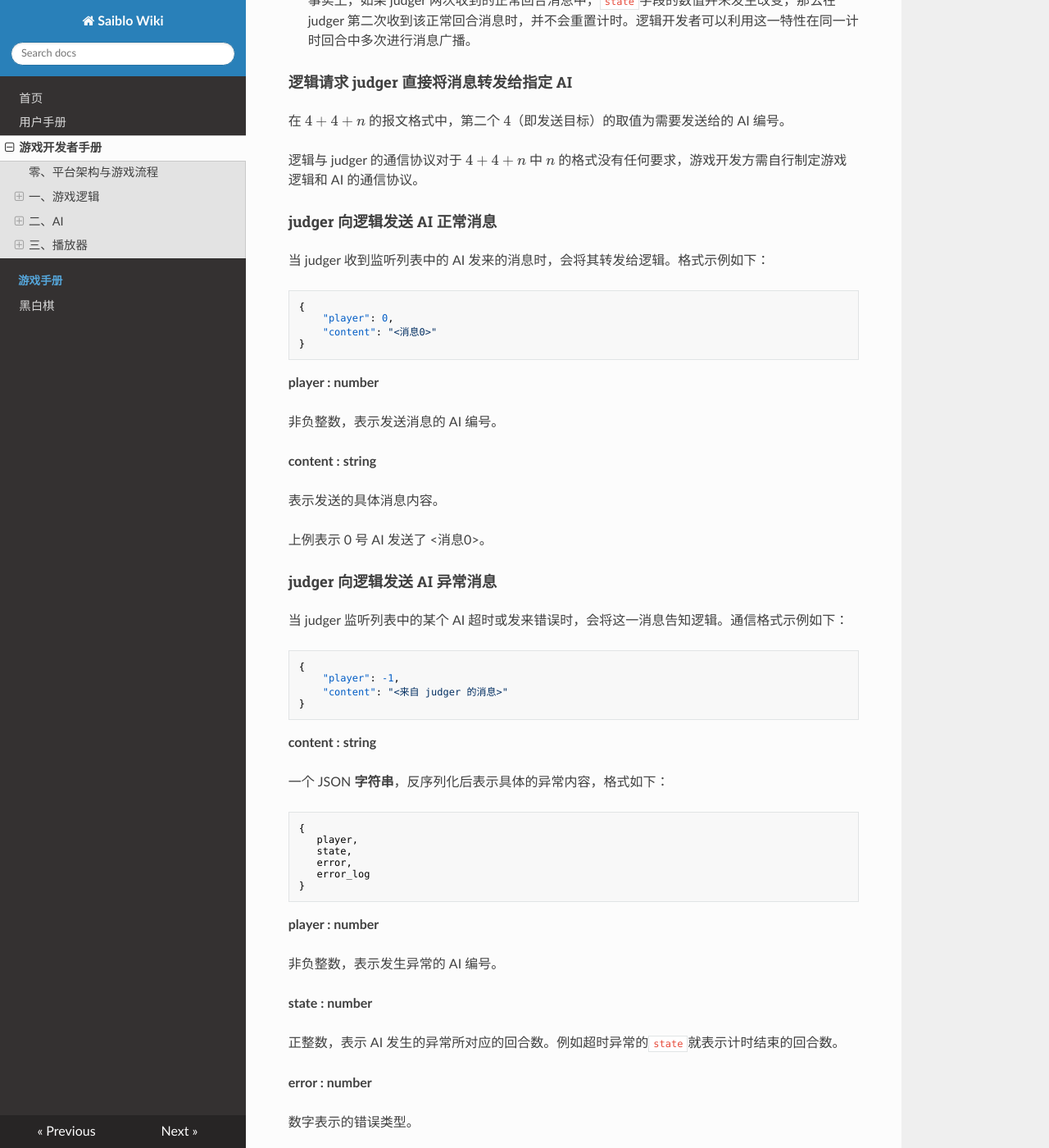
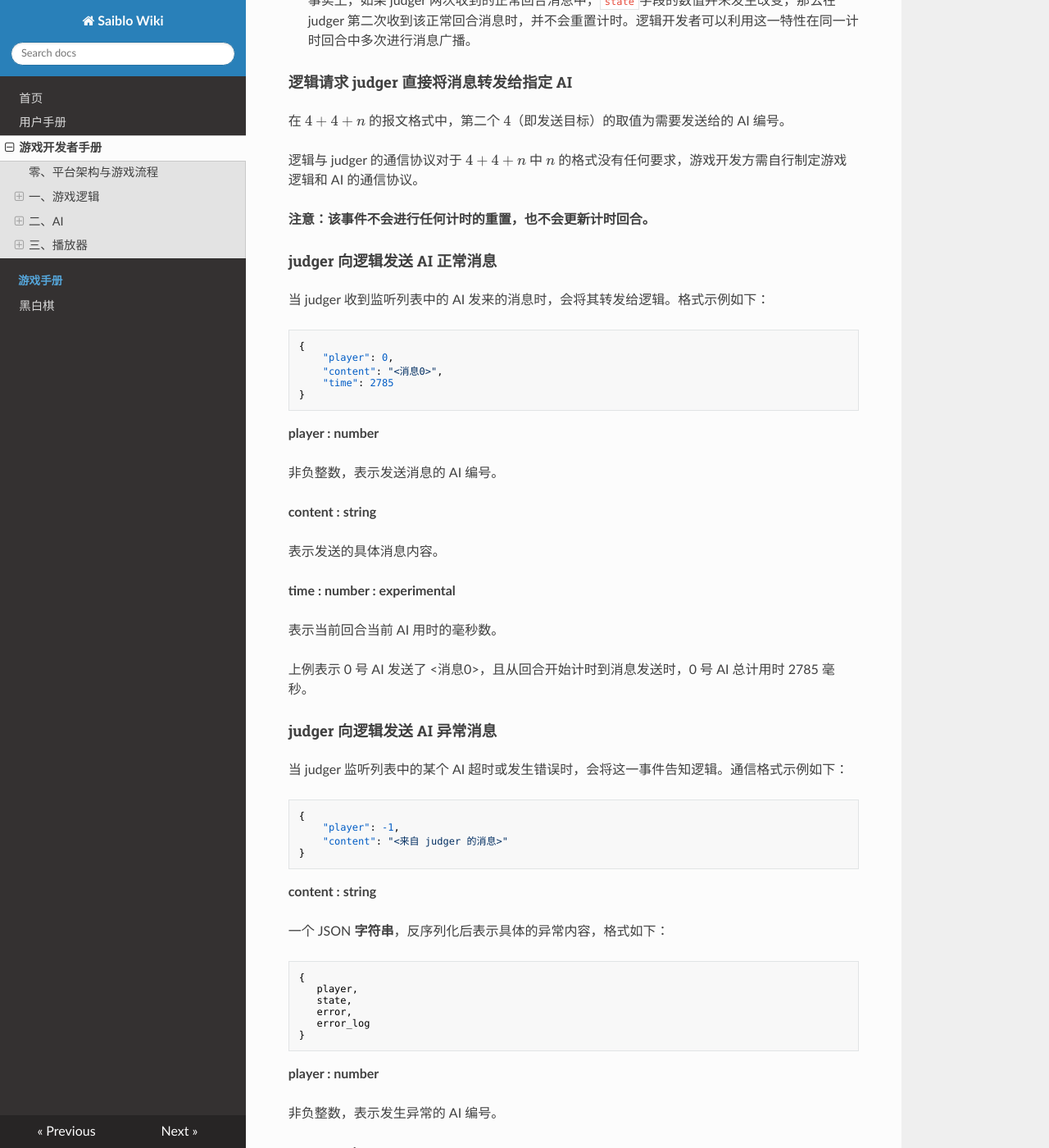
Before and after one commit to saiblo/saiblo-docs, an MkDocs documentation site: the page built from docs/developer/developer.md, in a window 1280 px wide and 1400 px high, scrolled down 5214 px. Shown: the whole window at 82% size. Built offline with MkDocs 1.6.1, drawn with Linux system fonts in a browser that asks for light colours; nearby versions of some CDN libraries; some of the changed text lies outside the part shown.

Commit message:
fix: fix typos

````diff
--- a/docs/developer/developer.md
+++ b/docs/developer/developer.md
@@ -152,6 +152,8 @@ judger 允许在同一回合中同时监听多个 AI，**但在实际操作中
 
 逻辑与 judger 的通信协议对于 $4+4+n$ 中 $n$ 的格式没有任何要求，游戏开发方需自行制定游戏逻辑和 AI 的通信协议。
 
+**注意：该事件不会进行任何计时的重置，也不会更新计时回合。**
+
 #### judger 向逻辑发送 AI 正常消息
 
 当 judger 收到监听列表中的 AI 发来的消息时，会将其转发给逻辑。格式示例如下：
@@ -159,7 +161,8 @@ judger 允许在同一回合中同时监听多个 AI，**但在实际操作中
 ```JSON
 {
     "player": 0,
-    "content": "<消息0>"
+    "content": "<消息0>",
+    "time": 2785
 }
 ```
 
@@ -171,11 +174,15 @@ judger 允许在同一回合中同时监听多个 AI，**但在实际操作中
 
 表示发送的具体消息内容。
 
-上例表示 0 号 AI 发送了 <消息0>。
+**time : number : experimental**
+
+表示当前回合当前 AI 用时的毫秒数。
+
+上例表示 0 号 AI 发送了 <消息0>，且从回合开始计时到消息发送时，0 号 AI 总计用时 2785 毫秒。
 
 #### judger 向逻辑发送 AI 异常消息
 
-当 judger 监听列表中的某个 AI 超时或发来错误时，会将这一消息告知逻辑。通信格式示例如下：
+当 judger 监听列表中的某个 AI 超时或发生错误时，会将这一事件告知逻辑。通信格式示例如下：
 
 ```json
 {
````
Also changed, not shown: other parts of docs/developer/developer.md (+1 -1 lines), docs/index.md (+1 -1 lines), docs/user.md (+2 -2 lines).
